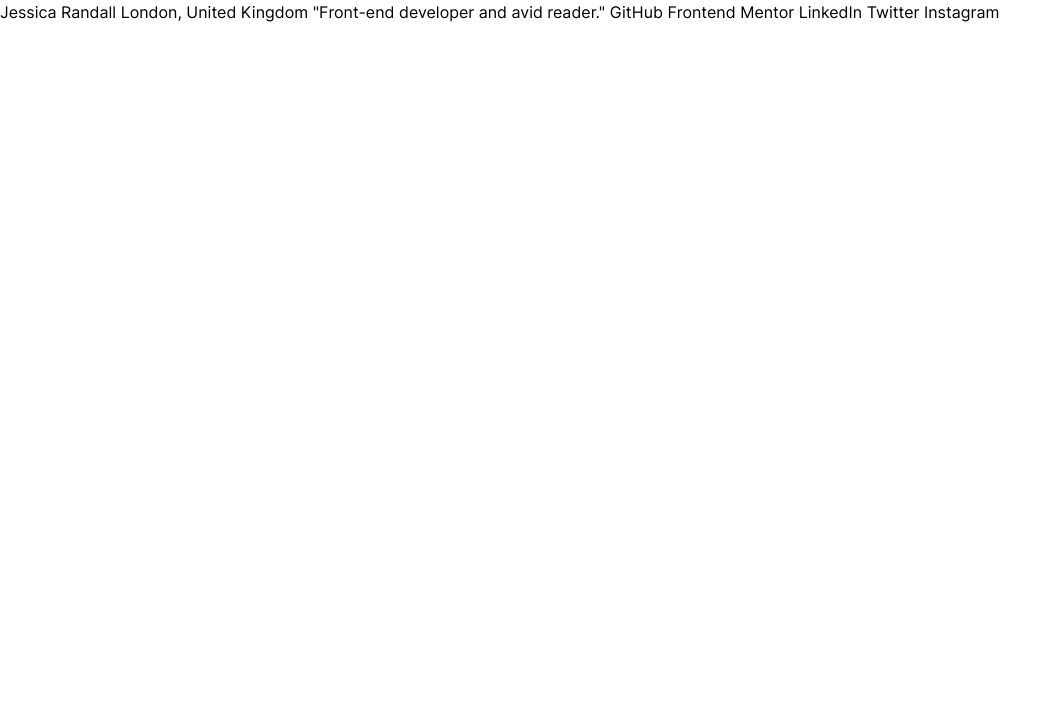
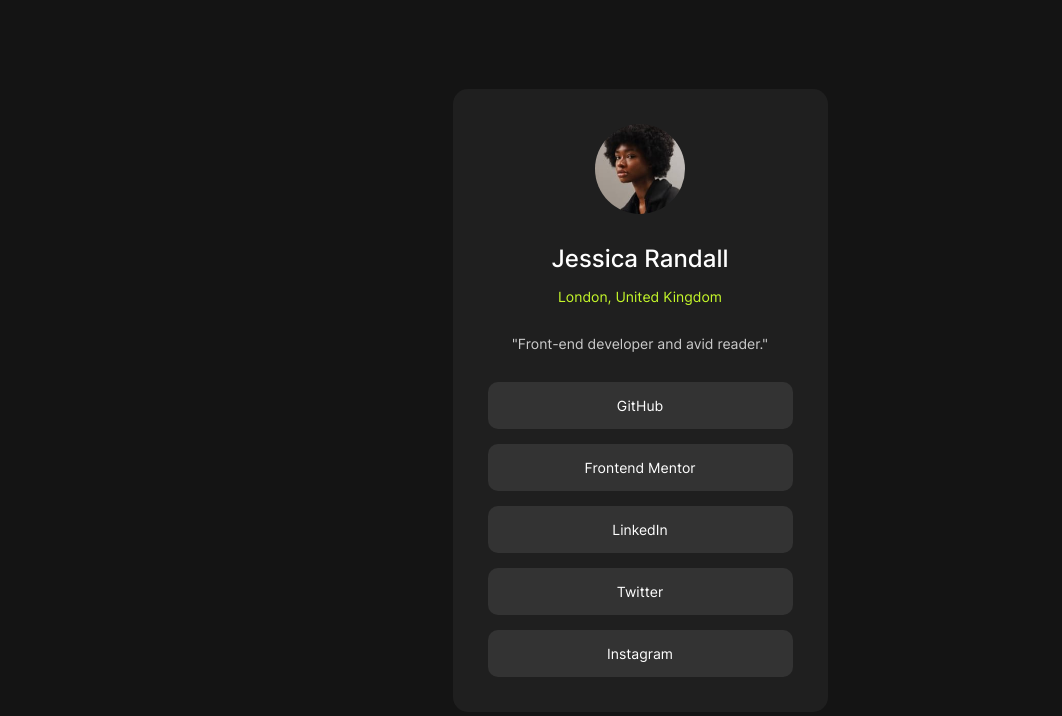
Before and after one commit to ErwiniaDev/FrontendMentor_SocialLinksProfile, a plain HTML site: page index.html in a window 1280 px wide. Shown: the whole page, without its empty margins (0-1062 px from the left). Drawn offline with Linux system fonts and the light colour scheme.

Commit message:
#2 - First version

```diff
--- a/index.html
+++ b/index.html
@@ -12,15 +12,23 @@
     <main>
       <h1>No H1 title on this page</h1>
 
-      Jessica Randall
-      London, United Kingdom
-      "Front-end developer and avid reader."
-
-      GitHub
-      Frontend Mentor
-      LinkedIn
-      Twitter
-      Instagram
+      <article class="card">
+        <img src="/assets/images/avatar-jessica.jpeg" alt="Profile picture">
+        <section>
+          <h2>Jessica Randall</h2>
+          <p><span>London, United Kingdom</span></p>
+        </section>
+        <section>
+          <p>"Front-end developer and avid reader."</p>
+        </section>
+        <section>
+          <a href="#" target="_blank">GitHub</a>
+          <a href="#" target="_blank">Frontend Mentor</a>
+          <a href="#" target="_blank">LinkedIn</a>
+          <a href="#" target="_blank">Twitter</a>
+          <a href="#" target="_blank">Instagram</a>
+        </section>
+      </article>
     </main>
 
     <footer>
--- a/style.css
+++ b/style.css
@@ -38,7 +38,7 @@ body {
     min-height: 100svh;
     scroll-behavior: smooth;
     text-rendering: optimizeSpeed;
-    line-height: 1.5;
+    /* line-height: 1.5; */
 }
 
 /* Remove list styles on ul, ol elements with a class attribute */
@@ -94,15 +94,83 @@ select {
 :root {
     --green: hsl(75,94%,57%);
     --white: hsl(0, 0%, 100%);
+    --white-transparent: hsl(0, 0%, 80%);
     --grey700: hsl(0, 0%, 20%);
     --grey800: hsl(0, 0%, 12%);
     --grey900: hsl(0, 0%, 8%);
 
-    --font-paragraphs: 1.167rem; /* 14px (1rem = 12px) */
+    --font-paragraphs: 0.875rem; /* 14px (1rem = 16px) */
 }
 
 body{
     font-family: 'Inter', serif;
+    font-size: var(--font-paragraphs);
+    background-color: var(--grey900);
+    color: var(--white);
+    padding: 20px;
+    display: flex;
+    flex-direction: column;
+    justify-content: center;
+    align-items: center;
+}
+
+main{
+    width: 100%;
+    display: flex;
+    justify-content: center;
+    align-items: center;
+}
+
+h2{
+    font-weight: 500;
+    font-size: 1.5rem;
+}
+
+p{
+    color: var(--white-transparent);
+}
+
+span{
+   color: var(--green);
+   font-size: var(--font-paragraphs);
+}
+
+a{
+    background-color: var(--grey700);
+    color: var(--white);
+    border-radius: 10px;
+    padding: 15px;
+    max-width: 100%;
+    text-decoration: none;
+}
+a:hover,
+a:active{
+    background-color: var(--green);
+    color: var(--grey900);
+}
+
+section{
+    display: flex;
+    flex-direction: column;
+    gap: 15px;
+    width: 100%;
+}
+
+.card{
+    background-color: var(--grey800);
+    border-radius: 15px;
+    display: flex;
+    flex-direction: column;
+    text-align: center;
+    align-items: center;
+    padding: 35px;
+    gap: 30px;
+    width: 375px;
+}
+
+.card img{
+    border-radius: 50%;
+    width: 90px;
 }
 
 .attribution,
```
